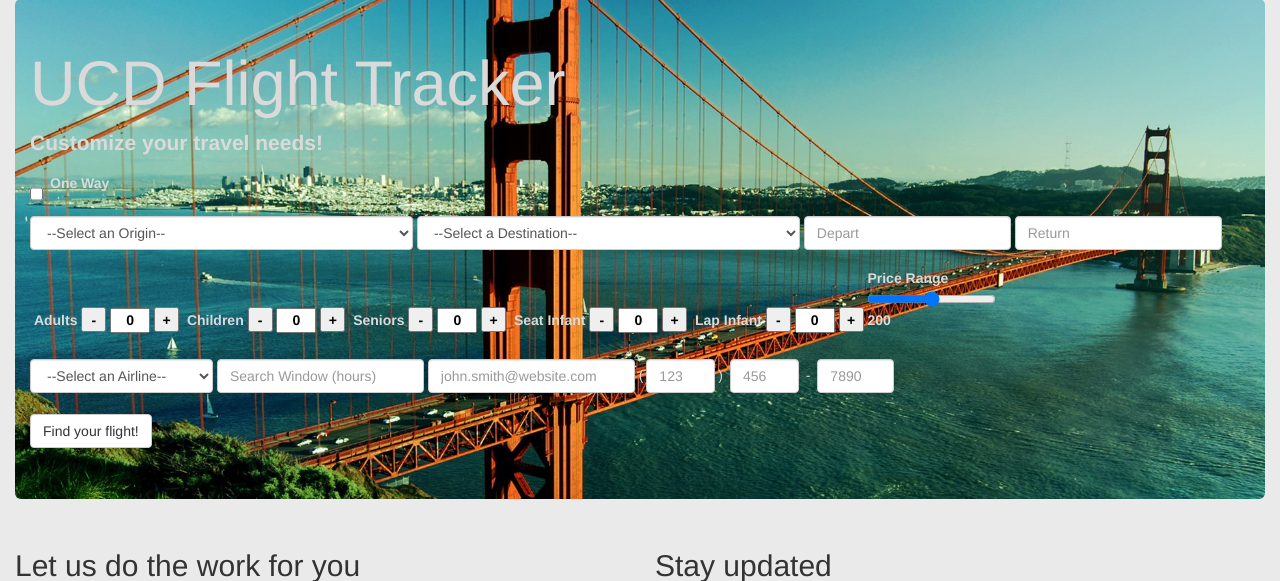
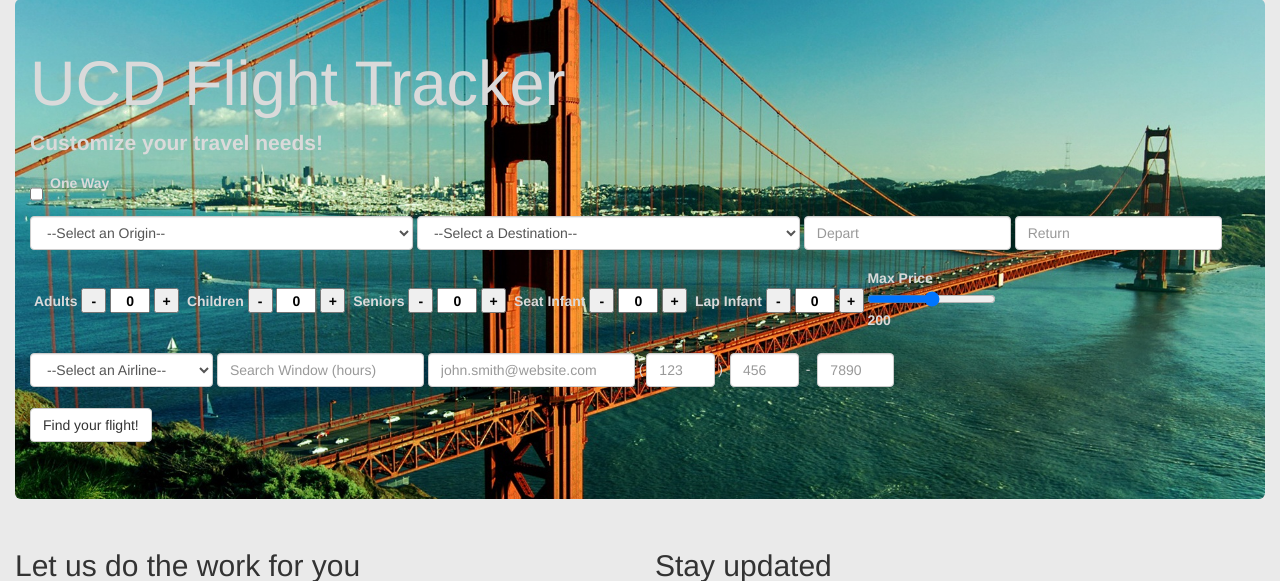
Before and after one commit to nlayton777/ECS193-SeniorDesignProject-FlightTracker, a PHP site: page /plus/ in a window 1280 px wide. Shown: the part 73-654 px from the top of the page. Run offline with PHP 8.4, Linux system fonts and the light colour scheme; some libraries are stand-ins or nearby versions.

Commit message:
fix slider format

```diff
--- a/index.php
+++ b/index.php
@@ -235,11 +235,13 @@
 			</label>
 
 			<!--PRICE FIELD-->
-			<label for="price">Price Range
-			<input id="price" type="range" min="0" max="5000"
-			    step="5" onchange="showValue(this.value)" />
-			<span id="range">200</span></label>
-
+			<div class="form-group">
+			    <label for="price">
+				Max Price
+				<input id="price" type="range" min="0" max="5000"
+				    step="5" onchange="showValue(this.value)"/>
+			    <span id="range">200</span></label>
+			</div>
 		    </div>
 
 		    <div class="form-group form-inline">
@@ -250,11 +252,9 @@
 			<option>--Select an Airline--</option>
 			<option>No Preference</option>
 			<?php
-			    if (file_exists("Airlines.txt"))
-			    {
+			    if (file_exists("Airlines.txt")){
 				$codes = fopen("Airlines.txt",'r');
-				while (!feof($codes))
-				{
+				while (!feof($codes)){
 	 			    $line = fgets($codes);
 				    echo "<option value=\"" . $line .
 					"\">" . $line . "</option>";
@@ -262,7 +262,6 @@
 			    }
 			?>
 			</select>
-
 
 			<!--SEARCH WINDOW FIELD-->
 			<label for="window" class="sr-only">Search Window</label>
```
Also changed, not shown: search.php (+13 -38 lines).
